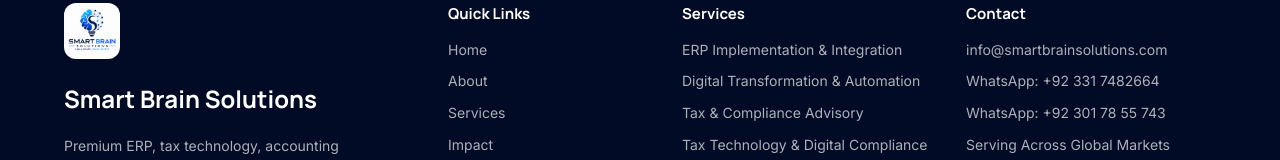
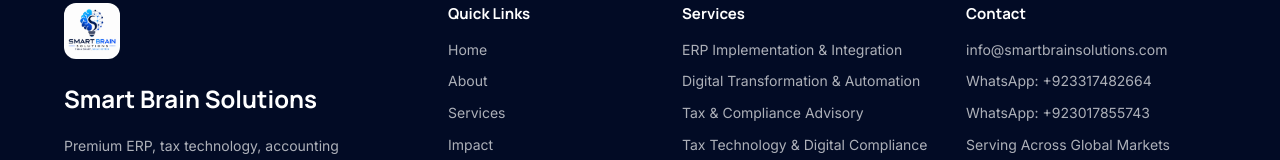
Before and after one commit to mazhardev/sbs-next, a Next.js app: page /contact in a window 1280 px wide. Shown: the part 2304-2464 px from the top of the page. Built offline with nearby package versions, Linux system fonts and the light colour scheme.

Commit message:
feat: update SiteFooter to display WhatsApp numbers correctly

```diff
--- a/app/components/SiteFooter.js
+++ b/app/components/SiteFooter.js
@@ -34,10 +34,10 @@ export default function SiteFooter() {
           <h3>Contact</h3>
           <p>{site.email}</p>
           <a href={`https://wa.me/${site.whatsapp}`} target="_blank" rel="noreferrer">
-            WhatsApp: {site.phone}
+            WhatsApp: +{site.whatsapp}
           </a>
           <a href={`https://wa.me/${site.whatsappSecondary}`} target="_blank" rel="noreferrer">
-            WhatsApp: {site.whatsappSecondaryLabel}
+            WhatsApp: +{site.whatsappSecondary}
           </a>
           <p>{site.location}</p>
           <div className="footerSocial">
```
